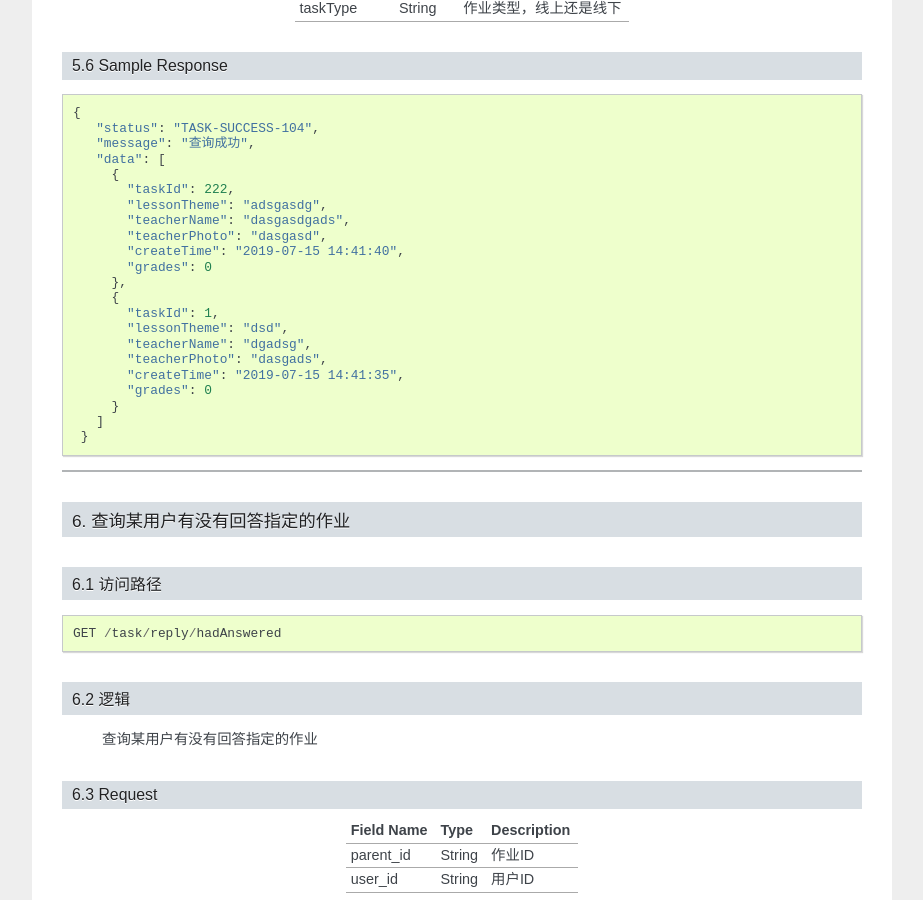
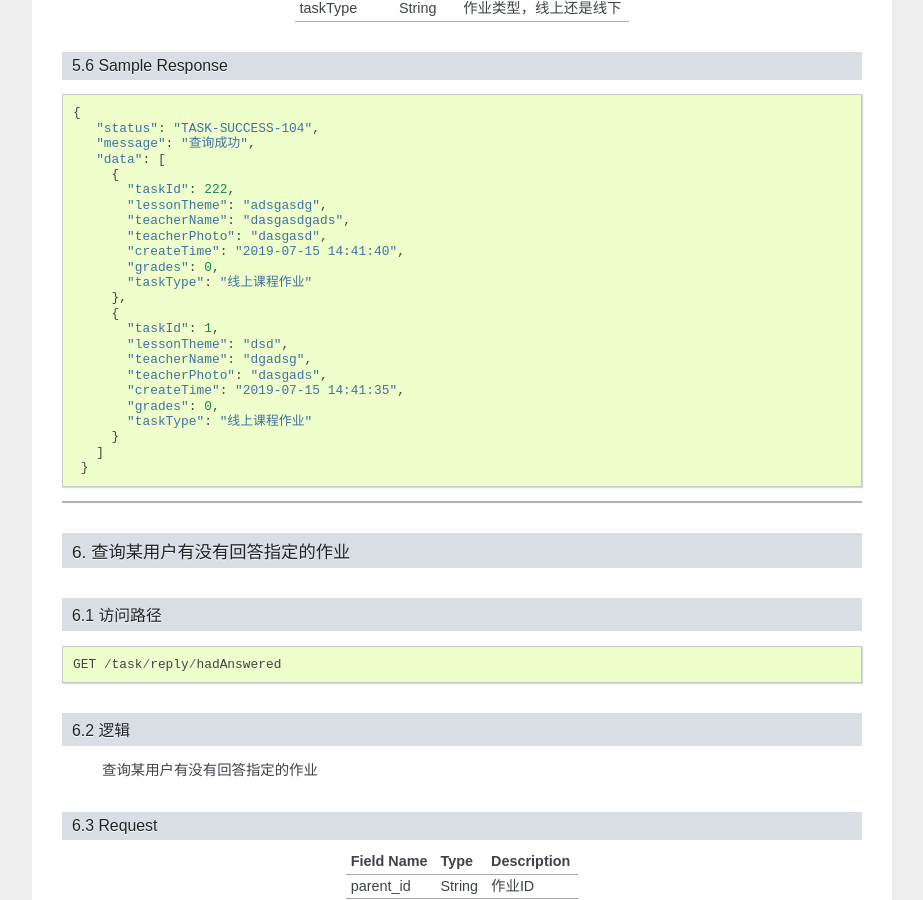
Before and after one commit to IneverStop/ld, a Sphinx documentation site: the page built from source/modules/task.rst, in a window 1280 px wide and 900 px high, scrolled down 7063 px. Shown: the whole window, without its empty margins (198-1121 px from the left). Built offline with Sphinx 7.4.7, drawn with Linux system fonts in a browser that asks for light colours.

Commit message:
task文档

```diff
--- a/source/modules/task.rst
+++ b/source/modules/task.rst
@@ -459,7 +459,8 @@ replyUserName       String                     回复者姓名
           "teacherName": "dasgasdgads",
           "teacherPhoto": "dasgasd",
           "createTime": "2019-07-15 14:41:40",
-          "grades": 0
+          "grades": 0,
+          "taskType": "线上课程作业"
         },
         {
           "taskId": 1,
@@ -467,7 +468,8 @@ replyUserName       String                     回复者姓名
           "teacherName": "dgadsg",
           "teacherPhoto": "dasgads",
           "createTime": "2019-07-15 14:41:35",
-          "grades": 0
+          "grades": 0,
+          "taskType": "线上课程作业"
         }
       ]
     }
```
